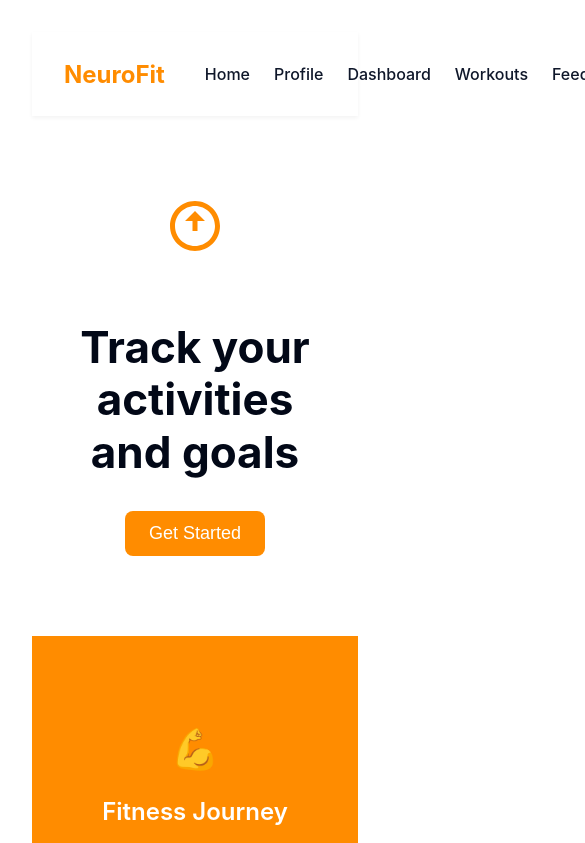
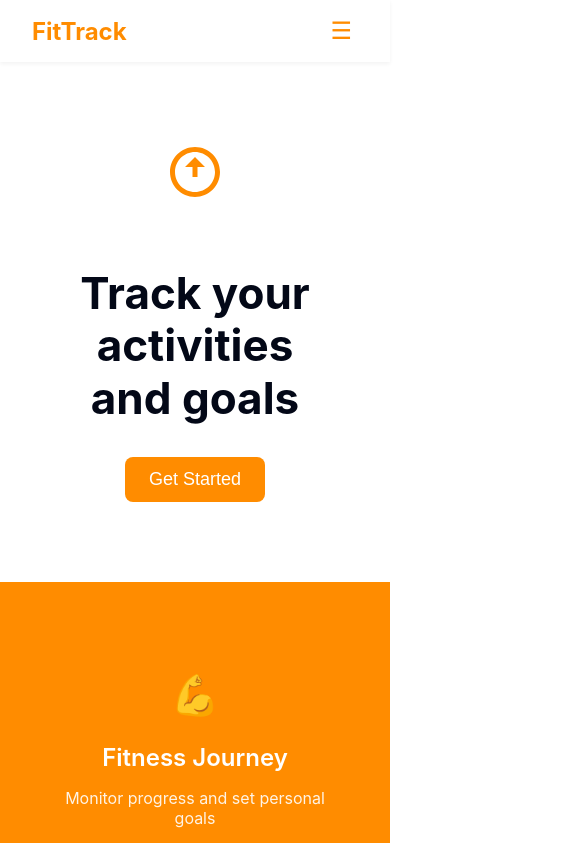
Before and after one commit to MennaMagdie/fitness-tracker, a React (Vite) app: page / in a window 390 px wide. Shown: the top 843 px of the page, 585 px wide, since content can reach past the window. Built offline with nearby package versions, Linux system fonts and the light colour scheme.

Commit message:
fixed navbar responsiveness

```diff
--- a/src/App.css
+++ b/src/App.css
@@ -1,8 +1,23 @@
-#root {
-    max-width: 1280px;
-    margin: 0 auto;
-    padding: 2rem;
-    text-align: center;
+  html, body, #root {
+    width: 100%;
+    height: 100%;
+    margin: 0;
+    padding: 0;
+    box-sizing: border-box;
+  }
+
+  /* body {
+    overflow-x: hidden;
+  } */
+
+  :root {
+    --primary-color: #FF8C00;
+    --primary-hover: #FF7000;
+    --foreground: hwb(223 1% 91%);
+    --primary-foreground: hsl(210, 40%, 98%);
+    --muted-foreground: hsl(215.4, 16.3%, 46.9%);
+    --destructive-foreground: hsl(210, 40%, 98%);
+    --main-font: -apple-system, BlinkMacSystemFont, 'Segoe UI', Roboto, 'Helvetica Neue', Arial, sans-serif;
   }
 
   .logo {
--- a/src/components/Landing/Features.css
+++ b/src/components/Landing/Features.css
@@ -1,12 +1,3 @@
-:root {
-    --primary-color: #FF8C00;
-    --primary-hover: #FF7000;
-    --foreground: hsl(222.2, 84%, 4.9%);
-    --primary-foreground: hsl(210, 40%, 98%);
-    --muted-foreground: hsl(215.4, 16.3%, 46.9%);
-    --main-font: -apple-system, BlinkMacSystemFont, 'Segoe UI', Roboto, 'Helvetica Neue', Arial, sans-serif;
-  }
-
   .features {
     background-color: var(--primary-color);
     color: white;
--- a/src/components/Landing/Footer.css
+++ b/src/components/Landing/Footer.css
@@ -1,11 +1,3 @@
-:root {
-    --primary-color: #FF8C00;
-    --foreground: hsl(222.2, 84%, 4.9%);
-    --muted-foreground: hsl(215.4, 16.3%, 46.9%);
-    --primary-foreground: hsl(210, 40%, 98%);
-    --font: -apple-system, BlinkMacSystemFont, 'Segoe UI', Roboto, 'Helvetica Neue', Arial, sans-serif;
-  }
-
   .footer {
     background-color: var(--primary-color);
     color: var(--primary-foreground);
--- a/src/components/Landing/Hero.css
+++ b/src/components/Landing/Hero.css
@@ -1,11 +1,3 @@
-:root {
-    --primary-color: #FF8C00;
-    --primary-hover: #FF7000;
-    --foreground: hsl(222.2, 84%, 4.9%);
-    --primary-foreground: hsl(210, 40%, 98%);
-    --muted-foreground: hsl(215.4, 16.3%, 46.9%);
-    --main-font: -apple-system, BlinkMacSystemFont, 'Segoe UI', Roboto, 'Helvetica Neue', Arial, sans-serif;
-  }
 
   .hero {
     background-color: white;
--- a/src/components/Landing/Pricing.css
+++ b/src/components/Landing/Pricing.css
@@ -1,12 +1,3 @@
-:root {
-    --primary-color: #FF8C00;
-    --primary-hover: #FF7000;
-    --foreground: hsl(222.2, 84%, 4.9%);
-    --primary-foreground: hsl(210, 40%, 98%);
-    --muted-foreground: hsl(215.4, 16.3%, 46.9%);
-    --main-font: -apple-system, BlinkMacSystemFont, 'Segoe UI', Roboto, 'Helvetica Neue', Arial, sans-serif;
-  }
-
   .pricing {
     padding: 4rem 2rem;
     font-family: var(--main-font);
--- a/src/components/Landing/Testimonials.css
+++ b/src/components/Landing/Testimonials.css
@@ -1,12 +1,3 @@
-:root {
-    --primary-color: #FF8C00;
-    --primary-hover: #FF7000;
-    --foreground: hsl(222.2, 84%, 4.9%);
-    --primary-foreground: hsl(210, 40%, 98%);
-    --muted-foreground: hsl(215.4, 16.3%, 46.9%);
-    --main-font: -apple-system, BlinkMacSystemFont, 'Segoe UI', Roboto, 'Helvetica Neue', Arial, sans-serif;
-  }
-
   .testimonials {
     background-color: #ffe5cc; /* light orange */
     padding: 4rem 2rem;
--- a/src/components/Navbar.css
+++ b/src/components/Navbar.css
@@ -1,17 +1,4 @@
-    :root {
-    --foreground: hsl(222.2, 84%, 4.9%);
-    --primary-foreground: hsl(210, 40%, 98%);
-    --secondary-foreground: hsl(222.2, 47.4%, 11.2%);
-    --muted-foreground: hsl(215.4, 16.3%, 46.9%);
-    --destructive-foreground: hsl(210, 40%, 98%);
-
-    --primary-color: #FF8C00;
-    --primary-hover: #FF7000;
-
-    --main-font: -apple-system, BlinkMacSystemFont, 'Segoe UI', Roboto, 'Helvetica Neue', Arial, sans-serif;
-  }
-
-  body {
+body {
     font-family: var(--main-font);
     margin: 0;
     padding: 0;
@@ -28,6 +15,7 @@
     top: 0;
     z-index: 10;
     font-family: var(--main-font);
+    flex-wrap: wrap; /* Allows wrapping on smaller screens */
   }
 
   .navbar-logo {
@@ -36,12 +24,16 @@
     color: var(--primary-color);
   }
 
+  /* Navbar links container */
   .navbar-links {
     list-style: none;
     display: flex;
     gap: 1.5rem;
+    margin: 0;
+    padding: 0;
   }
 
+  /* Individual link styles */
   .navbar-links a {
     text-decoration: none;
     color: var(--secondary-foreground);
@@ -52,38 +44,77 @@
     color: var(--foreground);
   }
 
+  /* Buttons container */
   .navbar-buttons {
     display: flex;
     gap: 0.5rem;
+  }
+
+  /* Login / Signup buttons */
+  .login-btn,
+  .signup-btn {
+    padding: 0.5rem 1rem;
+    border-radius: 5px;
+    font-weight: 500;
+    cursor: pointer;
   }
 
   .login-btn {
     background-color: transparent;
     border: 1px solid var(--primary-color);
     color: var(--primary-color);
-    padding: 0.5rem 1rem;
-    border-radius: 5px;
-    cursor: pointer;
-    font-weight: 500;
   }
 
   .signup-btn {
     background-color: var(--primary-color);
     color: var(--primary-foreground);
     border: 1px solid var(--primary-color);
-    padding: 0.5rem 1rem;
-    border-radius: 5px;
-    cursor: pointer;
-    font-weight: 500;
   }
 
-  .login-btn:hover {
+  .login-btn:hover,
+  .signup-btn:hover {
     background-color: var(--primary-hover);
     color: var(--primary-foreground);
     border-color: var(--primary-hover);
   }
 
-  .signup-btn:hover {
-    background-color: var(--primary-hover);
-    border-color: var(--primary-hover);
+  .hamburger {
+    display: none;
+    font-size: 1.5rem;
+    background: none;
+    border: none;
+    cursor: pointer;
+    color: var(--primary-color);
   }
+
+  @media (max-width: 768px) {
+    .hamburger {
+      display: block;
+    }
+
+    .navbar {
+      flex-wrap: wrap;
+    }
+
+    .navbar-links,
+    .navbar-buttons {
+      display: none;
+      flex-direction: column;
+      width: 100%;
+      margin-top: 1rem;
+    }
+
+    .navbar-links.open,
+    .navbar-buttons.open {
+      display: flex;
+    }
+
+    .navbar-links li {
+      margin-bottom: 0.5rem;
+    }
+
+    .navbar-buttons {
+      align-items: flex-start;
+      gap: 0.5rem;
+    }
+  }
--- a/src/components/Navbar.tsx
+++ b/src/components/Navbar.tsx
@@ -1,11 +1,18 @@
-import './Navbar.css';
+import { useState } from "react";
+import "./Navbar.css";
 
-export default function Navbar() {
+const Navbar = () => {
+  const [menuOpen, setMenuOpen] = useState(false);
+
   return (
     <nav className="navbar">
-      <div className="navbar-logo">NeuroFit</div>
+      <div className="navbar-logo">FitTrack</div>
 
-      <ul className="navbar-links">
+      <button className="hamburger" onClick={() => setMenuOpen(!menuOpen)}>
+        ☰
+      </button>
+
+      <ul className={`navbar-links ${menuOpen ? "open" : ""}`}>
         <li><a href="#">Home</a></li>
         <li><a href="#">Profile</a></li>
         <li><a href="#">Dashboard</a></li>
@@ -13,10 +20,12 @@ export default function Navbar() {
         <li><a href="#">Feedback</a></li>
       </ul>
 
-      <div className="navbar-buttons">
+      <div className={`navbar-buttons ${menuOpen ? "open" : ""}`}>
         <button className="login-btn">Login</button>
         <button className="signup-btn">Sign Up</button>
       </div>
     </nav>
   );
-}
+};
+
+export default Navbar;
```
